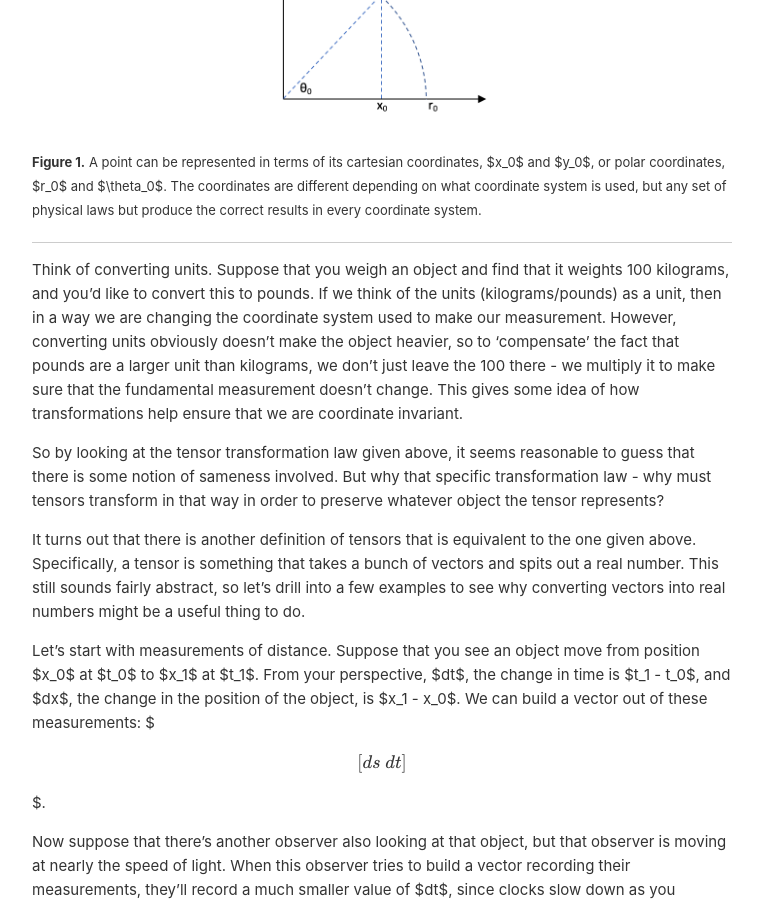
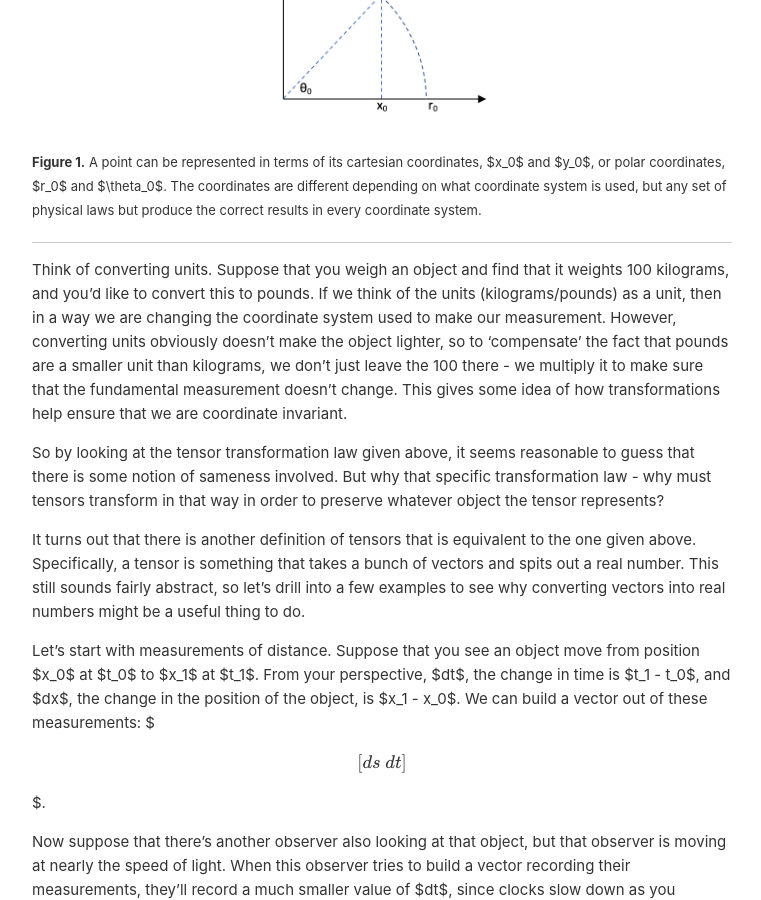
Before and after one commit to mfaizan/mfaizan.github.io, a Jekyll site: the page built from _posts/2022-03-08-why-tensors.markdown, in a window 1280 px wide and 900 px high, scrolled down 1132 px. Shown: the whole window, without its empty margins (258-1019 px from the left). Built offline with Jekyll 4.4.1, drawn with Linux system fonts in a browser that asks for light colours; formulas are drawn with MathJax 3.

Commit message:
Update 2022-03-08-why-tensors.markdown

```diff
--- a/_posts/2022-03-08-why-tensors.markdown
+++ b/_posts/2022-03-08-why-tensors.markdown
@@ -32,7 +32,7 @@ The idea here is that we want to represent an object that doesn't depend on the
     </div>
 </div>
 
-Think of converting units. Suppose that you weigh an object and find that it weights 100 kilograms, and you'd like to convert this to pounds. If we think of the units (kilograms/pounds) as a unit, then in a way we are changing the coordinate system used to make our measurement. However, converting units obviously doesn't make the object heavier, so to 'compensate' the fact that pounds are a larger unit than kilograms, we don't just leave the 100 there - we multiply it to make sure that the fundamental measurement doesn't change. This gives some idea of how transformations help ensure that we are coordinate invariant.
+Think of converting units. Suppose that you weigh an object and find that it weights 100 kilograms, and you'd like to convert this to pounds. If we think of the units (kilograms/pounds) as a unit, then in a way we are changing the coordinate system used to make our measurement. However, converting units obviously doesn't make the object lighter, so to 'compensate' the fact that pounds are a smaller unit than kilograms, we don't just leave the 100 there - we multiply it to make sure that the fundamental measurement doesn't change. This gives some idea of how transformations help ensure that we are coordinate invariant.
 
 So by looking at the tensor transformation law given above, it seems reasonable to guess that there is some notion of sameness involved. But why that specific transformation law - why must tensors transform in that way in order to preserve whatever object the tensor represents?
 
```
